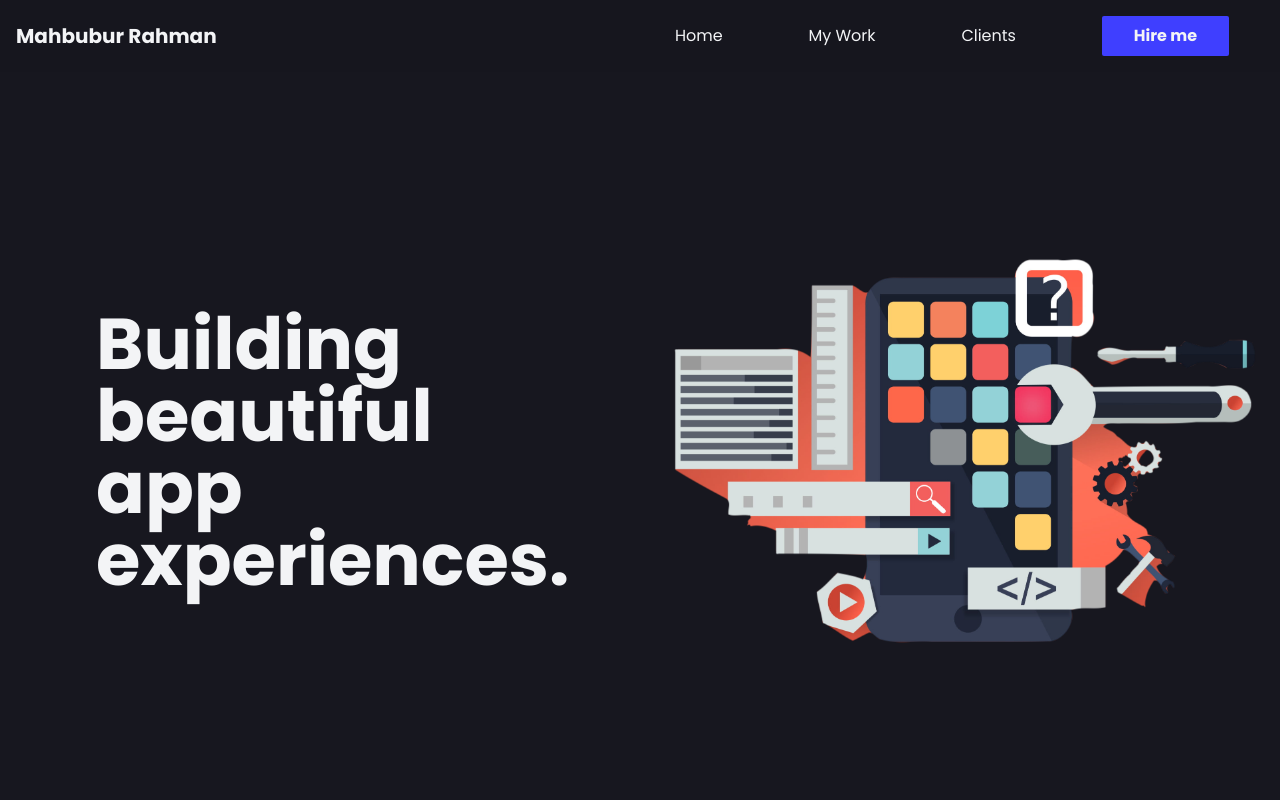
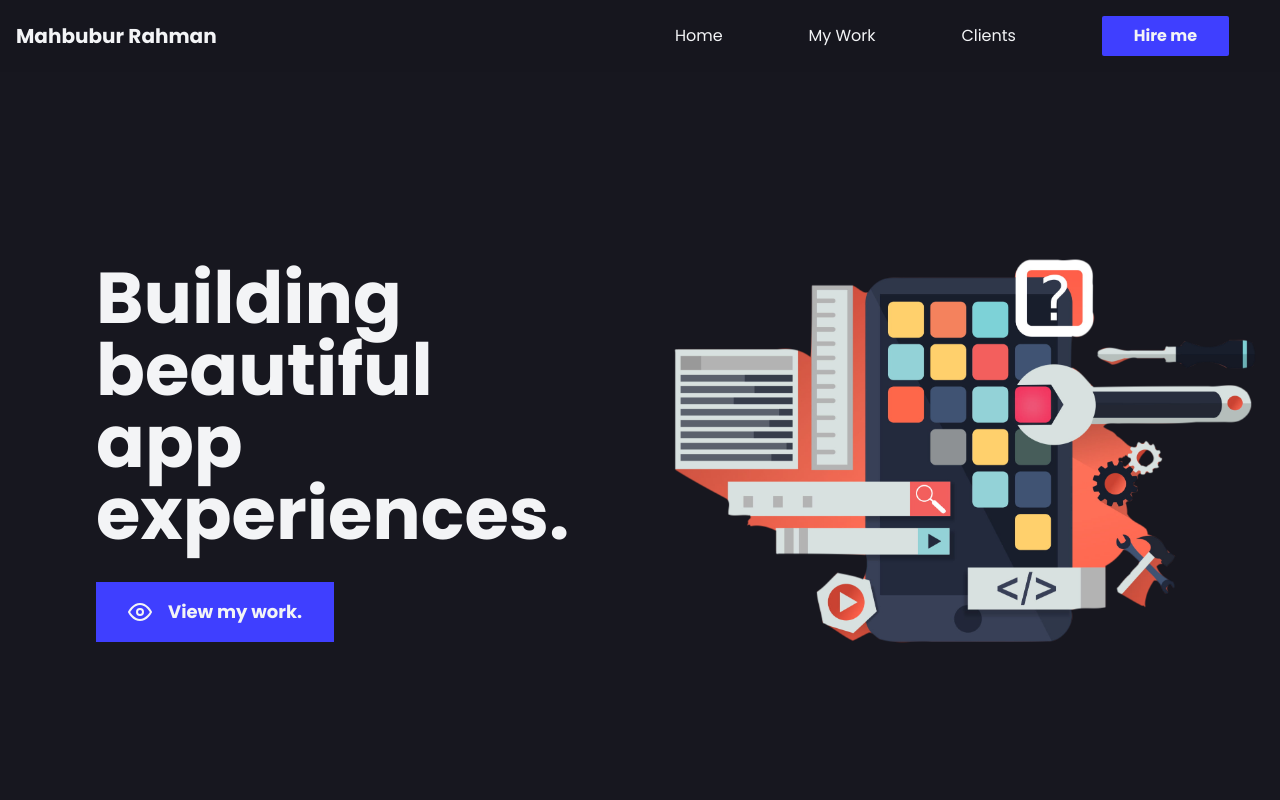
Before and after one commit to rifat0153/my-portfolio, a React (Create React App) app: page / in a window 1280 px wide. Shown: the top 800 px of the page. Built offline with nearby package versions, Linux system fonts and the light colour scheme.

Commit message:
homesection updated

```diff
--- a/package.json
+++ b/package.json
@@ -20,7 +20,6 @@
   "scripts": {
     "start": "react-scripts start",
     "build": "react-scripts build",
-    "tw-build": "craco build",
     "test": "react-scripts test",
     "eject": "react-scripts eject",
     "predeploy": "npm run build",
@@ -47,7 +46,6 @@
   "devDependencies": {
     "@types/firebase": "^3.2.1",
     "autoprefixer": "^10.4.2",
-    "craco": "^0.0.3",
     "gh-pages": "^3.2.3",
     "postcss": "^8.4.5",
     "tailwindcss": "^3.0.15"
--- a/src/components/ContactSection.tsx
+++ b/src/components/ContactSection.tsx
@@ -8,6 +8,7 @@ import {
 import React, { useEffect, useState } from "react";
 import { FaGithub, FaLinkedin } from "react-icons/fa";
 import { db } from "../firebase-config";
+import { openInNewTab } from "../utils/url_helper";
 import Input from "./Input";
 
 type Props = {};
@@ -49,10 +50,6 @@ const ContactSection = (props: Props) => {
     setemail("");
     setmessage("");
   };
-
-  function openInNewTab(url: string) {
-    window.open(url, "_blank")?.focus();
-  }
 
   useEffect(() => {
     console.log(name);
--- a/src/components/HomeSection.tsx
+++ b/src/components/HomeSection.tsx
@@ -1,5 +1,7 @@
 import React from "react";
+import { FiEye } from "react-icons/fi";
 import AppImage from "../assets/app-dev-1.png";
+import { openInNewTab } from "../utils/url_helper";
 
 type Props = {};
 
@@ -13,6 +15,16 @@ const HomeSection = (props: Props) => {
       <div className=" text-5xl px-4 lg:px-24 md:text-7xl font-extrabold">
         <p>Building</p>
         <p>beautiful app experiences.</p>
+        <div
+          className="flex justify-center items-center bg-theme hover:bg-theme/80 mt-8 px-8 text-sm
+                       lg:text-lg w-fit"
+          onClick={() => openInNewTab("https://github.com/rifat0153")}
+        >
+          <FiEye className="w-6 h-6" />
+          <button className=" pl-4 py-4 font-bold">
+            View my work.
+          </button>
+        </div>
       </div>
 
       {/* 2nd Column */}
--- /dev/null
+++ b/src/utils/url_helper.ts
@@ -0,0 +1,3 @@
+export function openInNewTab(url: string) {
+  window.open(url, "_blank")?.focus();
+}
```
Also changed, not shown: 1 other file (tests, documents, lock files or other folders).
